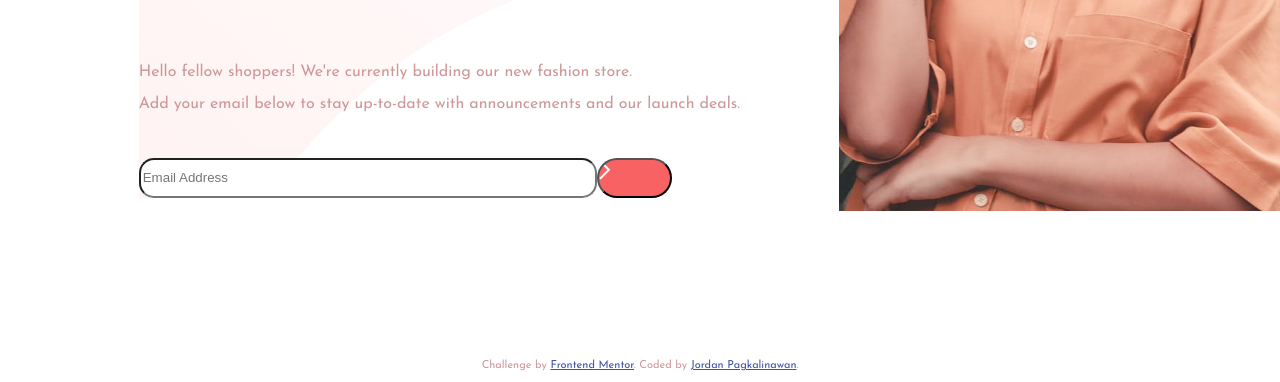
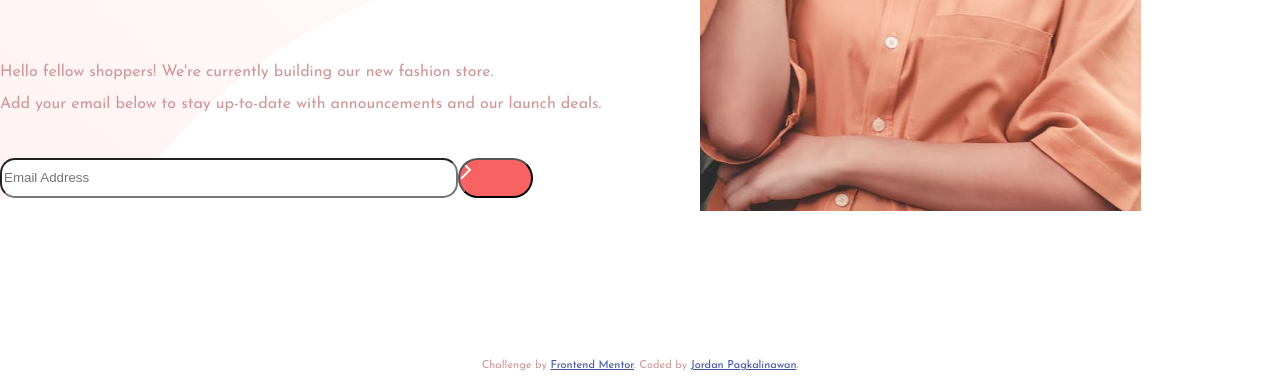
Before and after one commit to JBoundless/base-apparel-coming-soon-master, a plain HTML site: page index.html in a window 1280 px wide. Shown: the part 418-800 px from the top of the page. Drawn offline with Linux system fonts and the light colour scheme.

Commit message:
Update index.html

```diff
--- a/index.html
+++ b/index.html
@@ -23,7 +23,7 @@
     .wrapper {
       display: inline-flex;
       height: 100%;
-      margin-left: auto;
+      float: left;
     }
     h1 {
       font-size: 80px;
```
